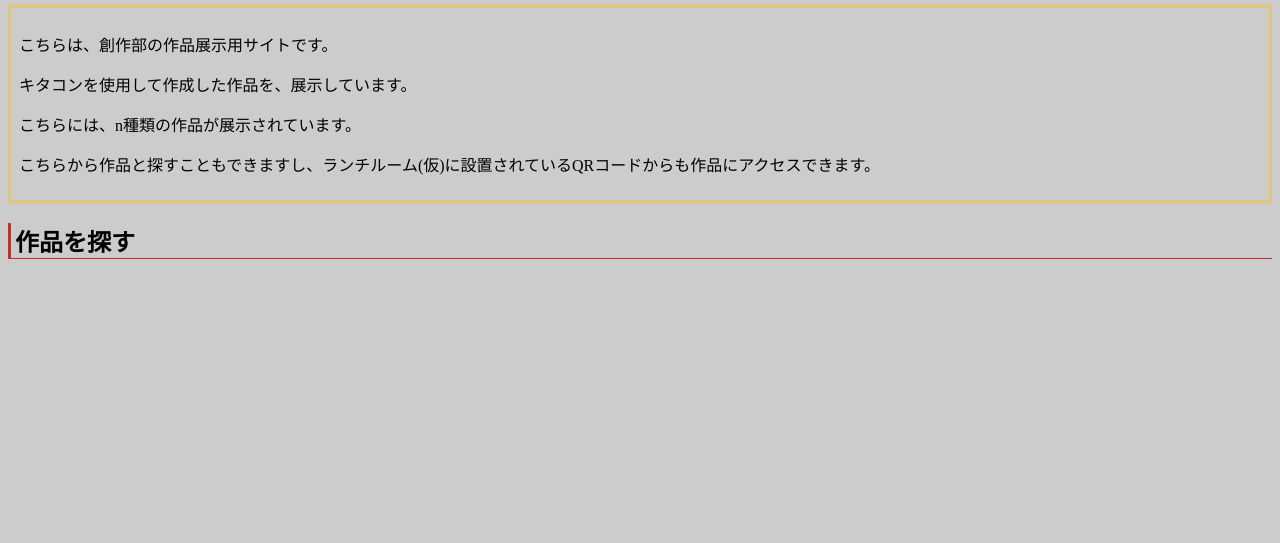
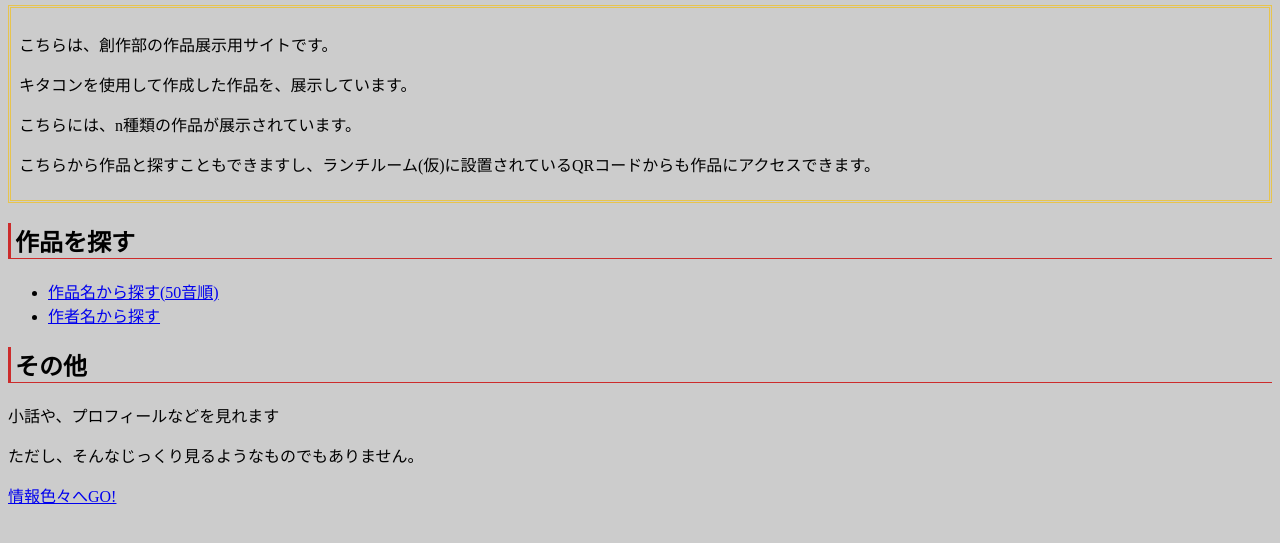
Before and after one commit to bacone-poteto/sousaku, a plain HTML site: page index.html in a window 1280 px wide. Shown: the part 95-638 px from the top of the page. Drawn offline with Linux system fonts and the light colour scheme.

Commit message:
update index.html

```diff
--- a/index.html
+++ b/index.html
@@ -15,5 +15,13 @@
             <p>こちらから作品と探すこともできますし、ランチルーム(仮)に設置されているQRコードからも作品にアクセスできます。</p>
         </div>
         <h2>作品を探す</h2>
+            <ul>
+                <li><a href="/search/name.html">作品名から探す(50音順)</li></a>
+                <li><a href="/search/creator.html">作者名から探す</li></a>
+            </ul>
+        <h2>その他</h2>
+        <p>小話や、プロフィールなどを見れます</p>
+        <p>ただし、そんなじっくり見るようなものでもありません。</p>
+        <a href="/other.html">情報色々へGO!</a>
     </body>
 </html>
```
